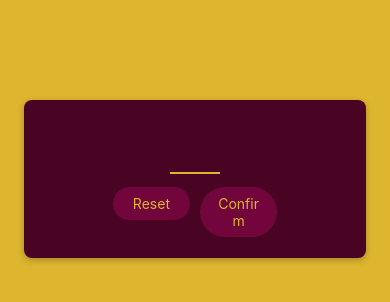
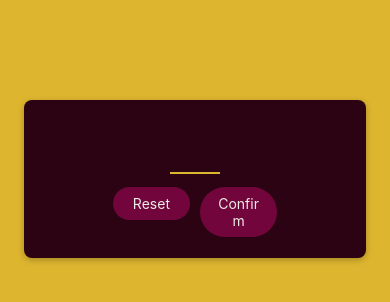
Before and after one commit to Gilxhon001/ReactNative-GuessingNumberGame, a React Native app: screen / in a window 390 px wide. Shown: the top 302 px of the page. Built offline with nearby package versions, Linux system fonts and the light colour scheme.

Commit message:
update colors

```diff
--- a/components/PrimaryButton.js
+++ b/components/PrimaryButton.js
@@ -34,7 +34,7 @@ const styles = StyleSheet.create({
         elevation: 2,
     },
     buttonText: {
-        color: '#ddb52f',
+        color: '#ecebe5',
         textAlign: "center",
     },
     pressed: {
--- a/screens/StartGameScreen.js
+++ b/screens/StartGameScreen.js
@@ -36,7 +36,7 @@ const styles = StyleSheet.create({
         marginTop: 100,
         marginHorizontal: 24,
         borderRadius: 8,
-        backgroundColor: '#480422',
+        backgroundColor: '#2c0313',
         elevation: 4,
         shadowColor: 'black',
         shadowOffset:{width: 0, height: 2},
```
